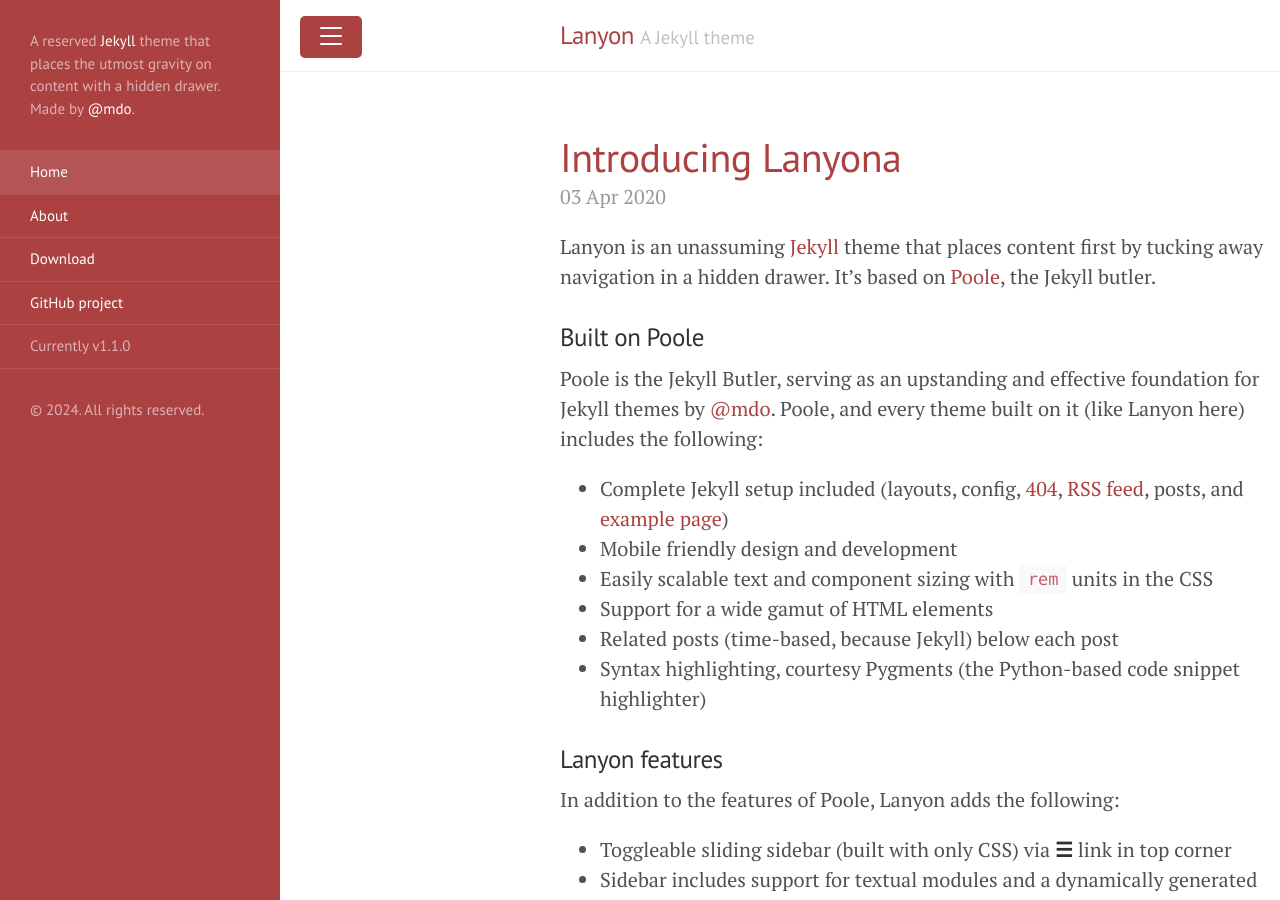
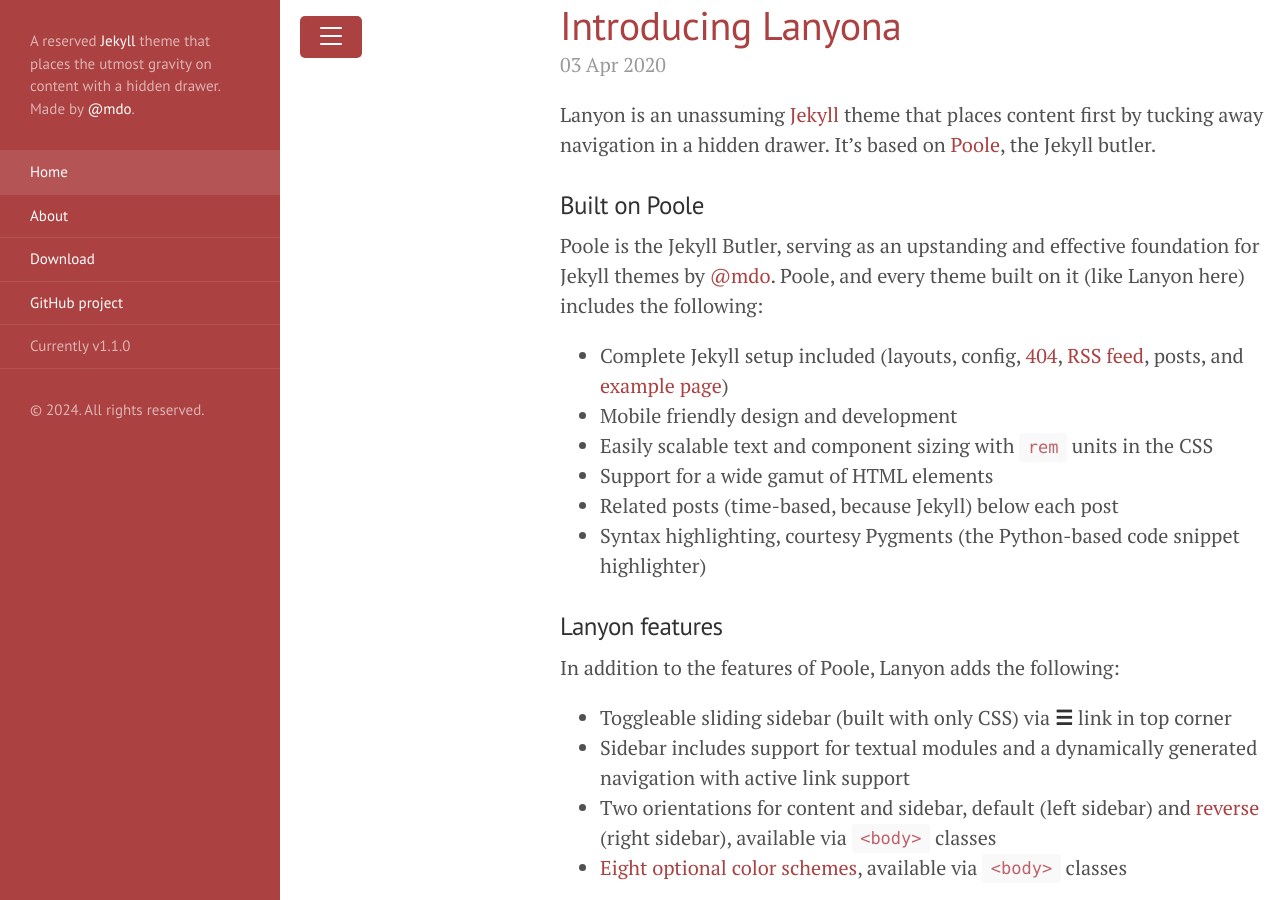
Before and after one commit to rajilsaj/rajilsaj.github.io, a Jekyll site: the page built from index.html, in a window 1280 px wide and 900 px high. Built offline with Jekyll 4.4.1, drawn with Linux system fonts in a browser that asks for light colours; the list of posts is cut into pages by our own code.

Commit message:
Removing masthead

```diff
--- a/_layouts/default.html
+++ b/_layouts/default.html
@@ -10,14 +10,14 @@
   <!-- Wrap is the content to shift when toggling the sidebar. We wrap the
          content to avoid any CSS collisions with our real content.-->
   <div class="wrap">
-    <div class="masthead">
+    <!--<div class="masthead">
       <div class="container">
         <h3 class="masthead-title">
           <a href="{{ site.baseurl }}/" title="Home">{{ site.title }}</a>
           <small>{{ site.tagline }}</small>
         </h3>
       </div>
-    </div>
+    </div>-->
 
     <div class="container content">
       {{ content }}
```
